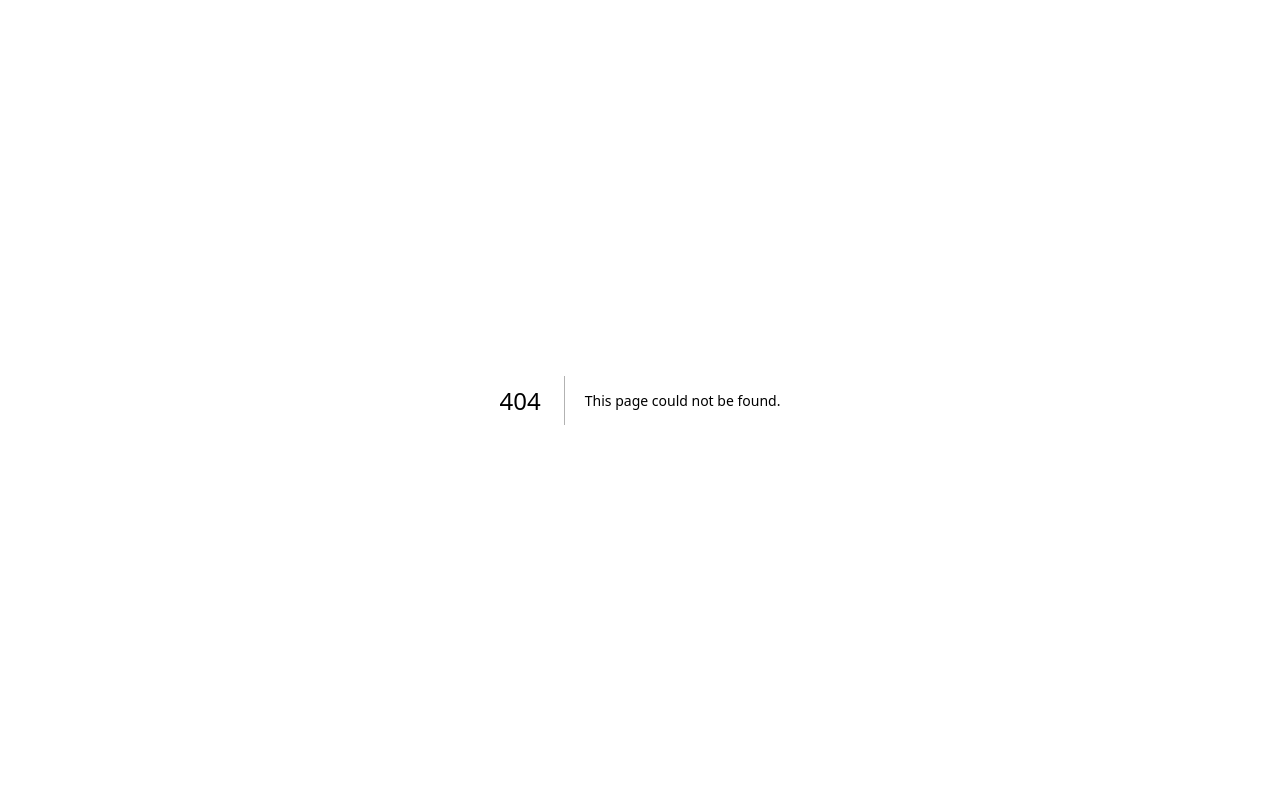
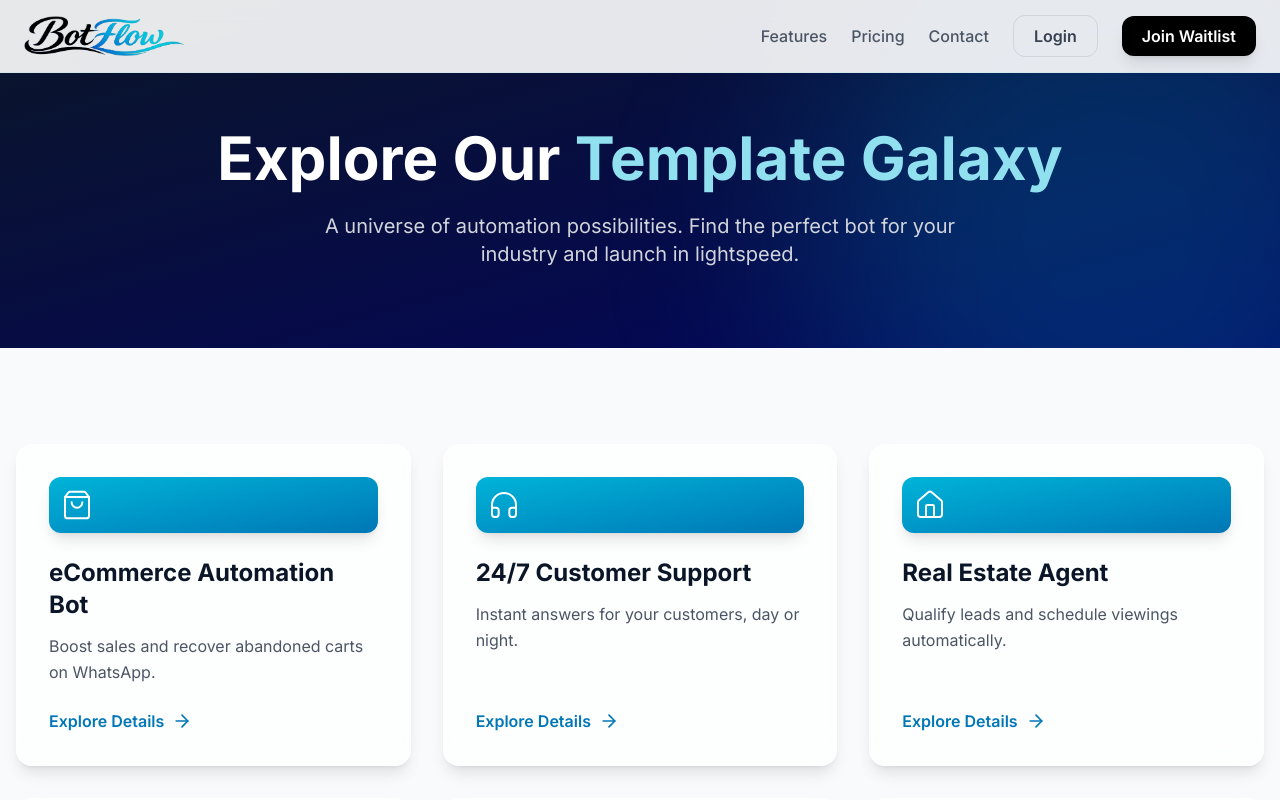
Before and after one commit to AudicoSA/botflow, a Next.js app in the folder botflow-website/: page /templates in a window 1280 px wide. Before the commit this address had no page. Shown: the top 800 px of the page. Built offline with nearby package versions, Linux system fonts and the light colour scheme.

Commit message:
feat: Add Shuttle Service template and All Templates page

```diff
--- a/botflow-website/app/components/LandingTemplateCard.tsx
+++ b/botflow-website/app/components/LandingTemplateCard.tsx
@@ -1,9 +1,8 @@
-
 'use client';
 
 import { Template } from '@/lib/templatesData';
 import { motion } from 'framer-motion';
-import { ArrowRight, ShoppingBag, Headphones, Home, Calendar, Target, Users, Bot } from 'lucide-react';
+import { ArrowRight, ShoppingBag, Headphones, Home, Calendar, Target, Users, Bot, Bus } from 'lucide-react';
 import Link from 'next/link';
 
 interface LandingTemplateCardProps {
@@ -18,7 +17,8 @@ const icons: { [key: string]: any } = {
     Calendar,
     Target,
     Users,
-    Bot
+    Bot,
+    Bus
 };
 
 export default function LandingTemplateCard({ template, index }: LandingTemplateCardProps) {
--- a/botflow-website/app/components/TemplatesSection.tsx
+++ b/botflow-website/app/components/TemplatesSection.tsx
@@ -4,6 +4,8 @@
 import { templates } from '@/lib/templatesData';
 import LandingTemplateCard from './LandingTemplateCard';
 import { motion } from 'framer-motion';
+import Link from 'next/link';
+import { ArrowRight } from 'lucide-react';
 
 export default function TemplatesSection() {
     return (
@@ -31,9 +33,19 @@ export default function TemplatesSection() {
                 </motion.div>
 
                 <div className="grid grid-cols-1 md:grid-cols-2 lg:grid-cols-3 gap-8">
-                    {templates.map((template, index) => (
+                    {templates.slice(0, 6).map((template, index) => (
                         <LandingTemplateCard key={template.slug} template={template} index={index} />
                     ))}
+                </div>
+
+                <div className="mt-16 text-center">
+                    <Link
+                        href="/templates"
+                        className="inline-flex items-center px-8 py-4 bg-white border-2 border-surf text-surf-dark rounded-full font-bold text-lg hover:bg-surf hover:text-white hover:border-surf transition-all duration-300 shadow-sm hover:shadow-lg hover:-translate-y-1 group"
+                    >
+                        View All Application Templates
+                        <ArrowRight className="ml-2 w-5 h-5 group-hover:translate-x-1 transition-transform" />
+                    </Link>
                 </div>
             </div>
         </section>
--- /dev/null
+++ b/botflow-website/app/templates/page.tsx
@@ -0,0 +1,43 @@
+
+import { templates } from '@/lib/templatesData';
+import LandingTemplateCard from '../components/LandingTemplateCard';
+import Navigation from '../components/Navigation';
+import Footer from '../components/Footer';
+
+export default function AllTemplatesPage() {
+    return (
+        <main className="min-h-screen bg-background text-foreground">
+            <Navigation />
+
+            {/* Header Section */}
+            <section className="relative pt-32 pb-20 overflow-hidden bg-gradient-to-br from-dark-navy to-surf-darker text-white">
+                {/* Background Effects */}
+                <div className="absolute top-0 left-0 w-full h-full overflow-hidden pointer-events-none">
+                    <div className="absolute top-[-20%] right-[-10%] w-[600px] h-[600px] bg-surf/20 rounded-full blur-[100px] animate-float"></div>
+                </div>
+
+                <div className="container mx-auto px-4 relative z-10 text-center">
+                    <h1 className="text-4xl md:text-6xl font-bold mb-6">
+                        Explore Our <span className="text-surf-light">Template Galaxy</span>
+                    </h1>
+                    <p className="text-xl text-gray-300 max-w-2xl mx-auto">
+                        A universe of automation possibilities. Find the perfect bot for your industry and launch in lightspeed.
+                    </p>
+                </div>
+            </section>
+
+            {/* Grid Section */}
+            <section className="py-24 bg-gray-50 relative">
+                <div className="container mx-auto px-4">
+                    <div className="grid grid-cols-1 md:grid-cols-2 lg:grid-cols-3 gap-8">
+                        {templates.map((template, index) => (
+                            <LandingTemplateCard key={template.slug} template={template} index={index} />
+                        ))}
+                    </div>
+                </div>
+            </section>
+
+            <Footer />
+        </main>
+    );
+}
--- a/botflow-website/lib/templatesData.ts
+++ b/botflow-website/lib/templatesData.ts
@@ -56,7 +56,7 @@ export const templates: Template[] = [
       'Follow-up Campaigns'
     ]
   },
-   {
+  {
     slug: 'appointment-booking',
     title: 'Appointment Booking',
     shortDescription: 'Streamline scheduling for clinics, salons, and consultants.',
@@ -100,5 +100,20 @@ export const templates: Template[] = [
       'Interview Scheduling',
       'Application Status Updates'
     ]
+  },
+  {
+    slug: 'shuttle-service',
+    title: 'Shuttle & Travel Booking',
+    shortDescription: 'Automate bookings, pickups, and driver notifications.',
+    fullDescription: 'Perfect for shuttle services, tour operators, and private drivers. Handle bookings, send location pins, and notify drivers automatically via WhatsApp.',
+    icon: 'Bus',
+    image: '/icons/shuttle.png',
+    integrations: ['Google Maps', 'Stripe', 'Twilio', 'n8n'],
+    features: [
+      'Visual Seat Booking',
+      'Location Sharing & Pickup Coordination',
+      'Driver Dispatch Notifications',
+      'Payment Links'
+    ]
   }
 ];
```
